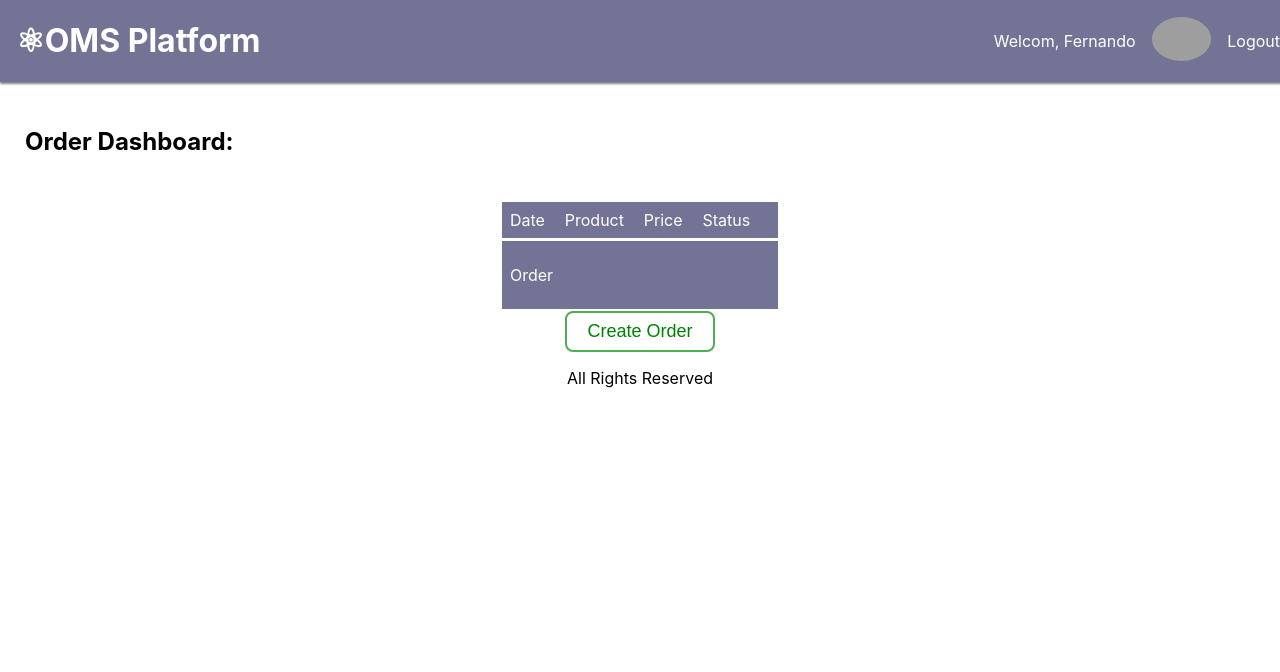
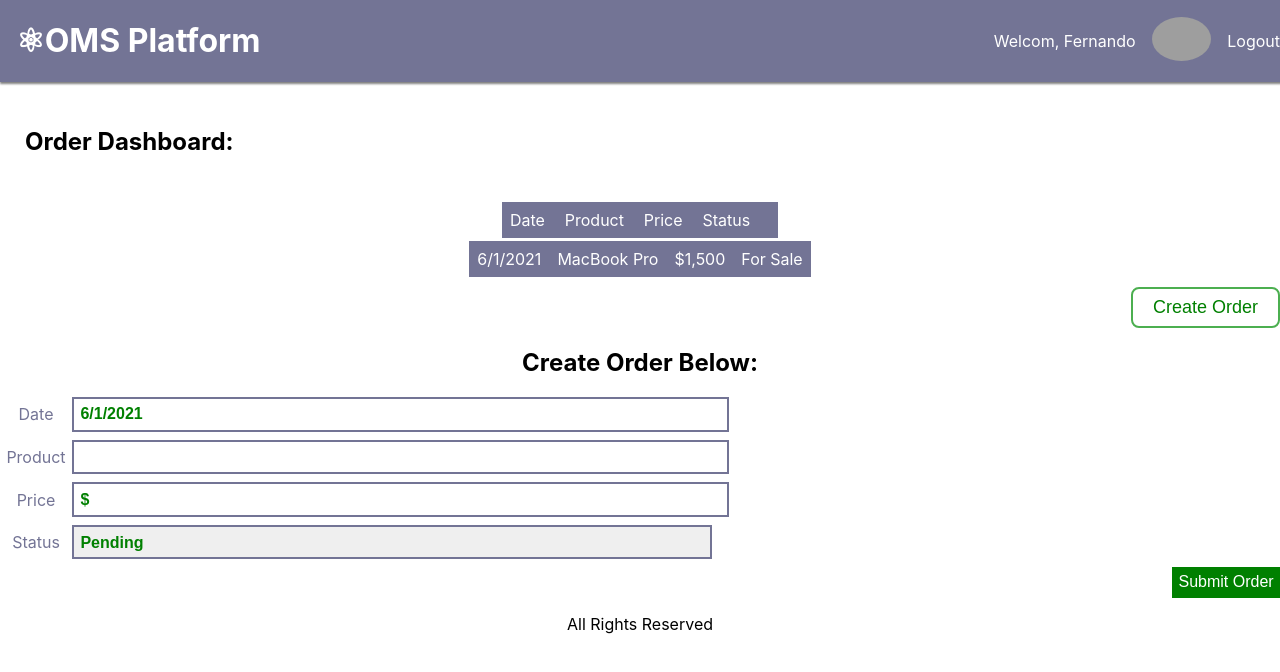
Before and after one commit to ferguimara/OMS-frontend, a React (Create React App) app: page / in a window 1280 px wide. Shown: the top 672 px of the page. Built offline with nearby package versions, Linux system fonts and the light colour scheme; grey boxes are pictures that could not be loaded.

Commit message:
basic frontend complete

```diff
--- a/src/App.css
+++ b/src/App.css
@@ -16,3 +16,48 @@
 .App-link {
   color: #61dafb;
 }
+
+/* form css: */
+
+label {
+  display: flex;
+  align-items: center;
+  align-content: center;
+  margin-top: 0.5rem;
+}
+
+label span {
+  color: #737495;
+  width: 4.5rem;
+}
+
+input,
+select {
+  width: 50%;
+  font-family: Arial, Helvetica, sans-serif;
+  font-size: 1rem;
+  font-weight: bold;
+  padding: 0.4rem;
+  color: green;
+  border: 2px solid #737495;
+  border-radius: 0;
+  outline: none;
+  -webkit-appearance: none;
+}
+
+button {
+  display: block;
+  font-family: Arial, Helvetica, sans-serif;
+  font-size: 1rem;
+  margin: 0.5rem 0 0 auto;
+  padding: 0.4rem;
+  background-color: green;
+  color: white;
+  border: none;
+  outline: none;
+}
+
+button:hover {
+  color: white;
+  background-color: #737495;
+}
--- a/src/App.js
+++ b/src/App.js
@@ -1,15 +1,88 @@
-import logo from './logo.svg';
+import { useState, useEffect } from "react";
 import './App.css';
 import OrderTable from './components/OrderTable/OrderTable';
 import CreateOrderButton from './components/CreateOrderButton/CreateOrderButton';
 import Header from './components/Header/Header';
 
 function App() {
+
+  //states:
+  const [ state, setState ] = useState({
+    orders: [{
+      date: '6/1/2021',
+      product: 'MacBook Pro',
+      price: '$1,500',
+      status: 'For Sale',
+    }],
+    newOrder: {
+      //TODO: set this to a date
+      date: '6/1/2021',
+      product: '',
+      price: '$',
+      status: 'pending',
+    }
+  })
+
+  //functions:
+
+  //onChange function: a setter function allowing us to access previous state and override it with new values
+  function handleChange(e) {
+    setState((prevState) => ({
+      ...prevState,
+      newOrder: {
+        ...prevState.newOrder,
+        //the square brackets allow us to use an expression to "compute the property name"
+        [e.target.name]: e.target.value,
+      }
+    }))
+  }
+
+  //addOrder function: adds order to our table from our form
+  function addOrder(e) {
+    e.preventDefault();
+    setState({
+      orders: [...state.orders, state.newOrder],
+      newOrder: {
+        //TODO: set this to a date
+        date: '6/1/2021',
+        product: '',
+        price: '$',
+        status: 'pending',
+      }
+    })
+  }
+
+  //render:
   return (
     <div className="App">
       <Header/>
-      <OrderTable />
+      <OrderTable orders={state.orders}/>
       <CreateOrderButton />
+      <h2>Create Order Below:</h2>
+      <form className='createOrderForm' onSubmit={addOrder}>
+        <label>
+          <span>Date</span>
+          <input name="date" value={state.newOrder.date} onChange={handleChange}/>
+        </label>
+        <label>
+          <span>Product</span>
+          <input name="product" value={state.newOrder.product} onChange={handleChange}/>
+        </label>
+        <label>
+          <span>Price</span>
+          <input name="price" value={state.newOrder.price} onChange={handleChange}/>
+        </label>
+        <label>
+          <span>Status</span>
+          <select name="status" value={state.newOrder.status} onChange={handleChange}>
+            <option value="forSale">For Sale</option>
+            <option value="outOfStock">Out of Stock</option>
+            <option value="pending">Pending</option>
+          </select>
+        </label>
+        <button>Submit Order</button>
+
+      </form>
       <footer>
         <p>All Rights Reserved</p>
       </footer>
--- a/src/components/OrderRow/OrderRow.js
+++ b/src/components/OrderRow/OrderRow.js
@@ -1,7 +1,7 @@
 const OrderRow = (props) => (
-    <div>
-        <p>Order</p>
-    </div>
+    <>
+        <p>hi</p>
+    </>
 );
 
 export default OrderRow;
--- a/src/components/OrderTable/OrderTable.js
+++ b/src/components/OrderTable/OrderTable.js
@@ -17,9 +17,16 @@ const OrderTable = (props) => (
                 <div>Status</div>
                 <div></div>
             </article>
-            <article>
-                <OrderRow />
-            </article>
+            {
+                props.orders.map((o, i) => (
+                    <article key={i}>
+                        <div>{o.date}</div>
+                        <div>{o.product}</div>
+                        <div>{o.price}</div>
+                        <div>{o.status}</div>
+                    </article>
+                ))
+            }
         </section>
     </div>
 )
```
